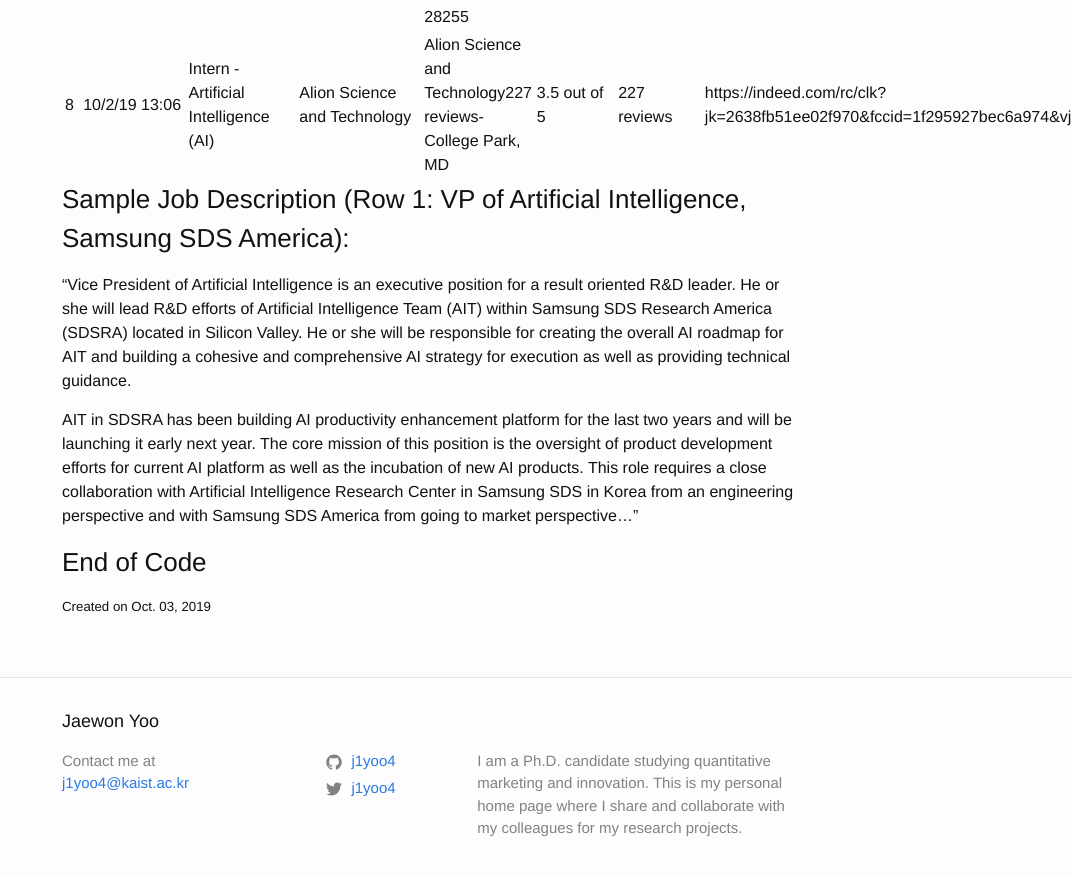
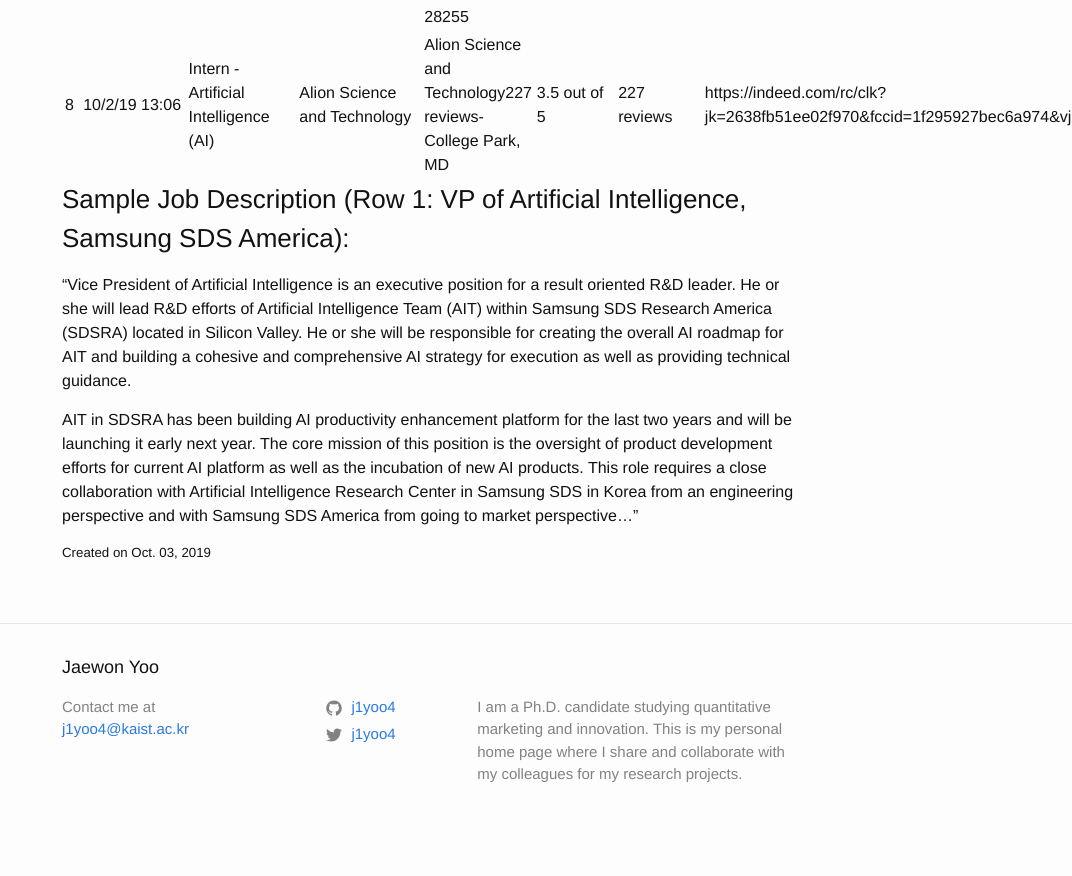
Before and after one commit to j1yoo/j1yoo.github.io, a Jekyll site: the page built from _posts/2019-10-03-scraping-online-job-posting-data.md, in a window 1280 px wide and 900 px high, scrolled down 3520 px. Shown: the top 876 px of the window, without its empty margins (208-1280 px from the left). Built offline with Jekyll 4.4.1, drawn with Linux system fonts in a browser that asks for light colours; after the commit the page ends 4366 px from its top, so only the background shows below that.

Commit message:
Update 2019-10-03-scraping-online-job-posting-data.md

```diff
--- a/_posts/2019-10-03-scraping-online-job-posting-data.md
+++ b/_posts/2019-10-03-scraping-online-job-posting-data.md
@@ -132,6 +132,4 @@
 
 AIT in SDSRA has been building AI productivity enhancement platform for the last two years and will be launching it early next year. The core mission of this position is the oversight of product development efforts for current AI platform as well as the incubation of new AI products. This role requires a close collaboration with Artificial Intelligence Research Center in Samsung SDS in Korea from an engineering perspective and with Samsung SDS America from going to market perspective..."
 
-
-### End of Code
 ##### Created on Oct. 03, 2019
```
